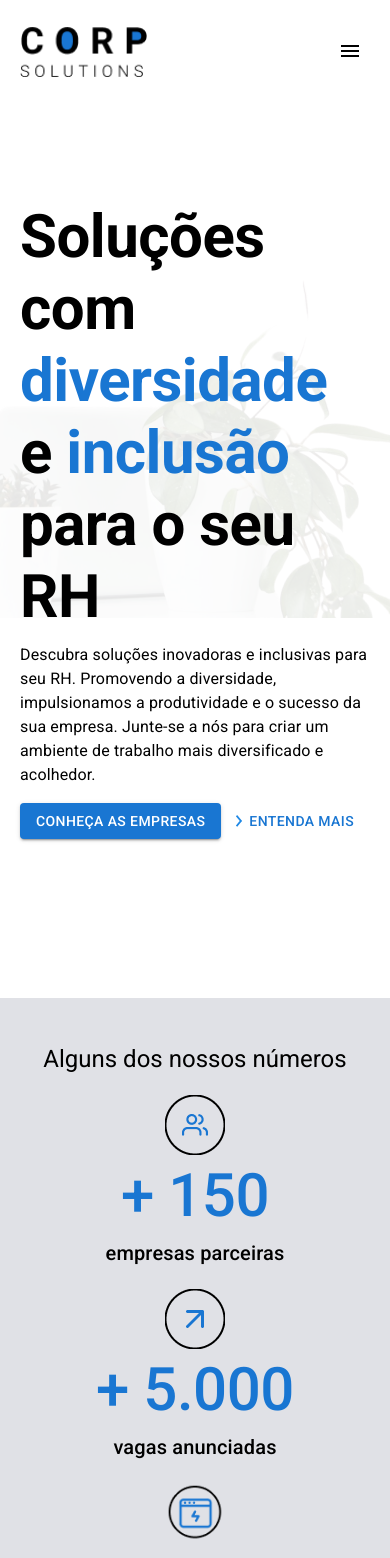
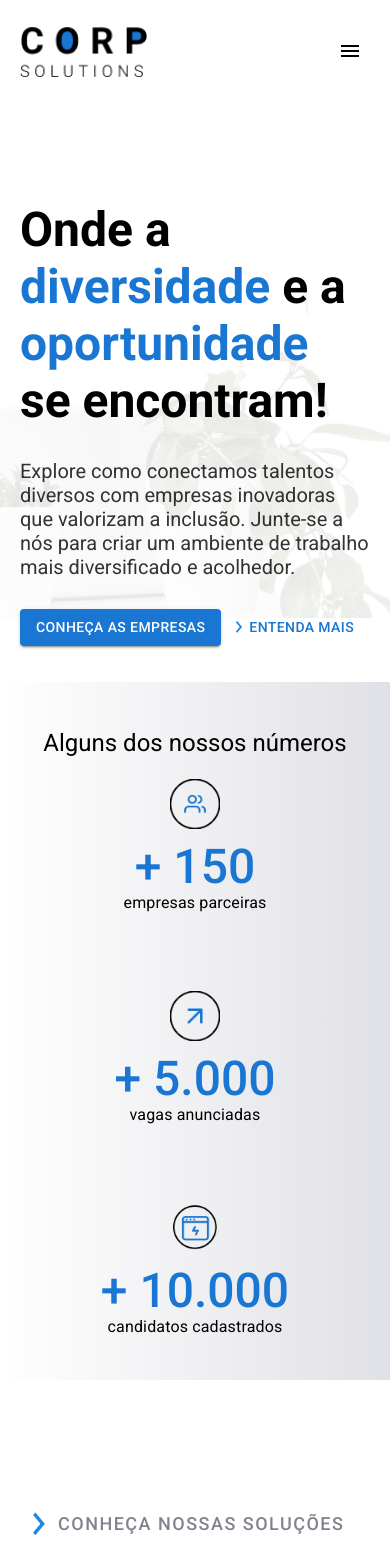
Before and after one commit to anjosdelacerda/corp-solutions, a React (Vite) app: page / in a window 390 px wide. Shown: the top 1558 px of the page. Built offline with nearby package versions, Linux system fonts and the light colour scheme.

Commit message:
att responsividade

```diff
--- a/src/components/stats/stats.tsx
+++ b/src/components/stats/stats.tsx
@@ -13,13 +13,20 @@ const Stats = ({ image, numbers, resources }: IStats) => {
       display={"flex"}
       flexDirection={"column"}
       alignItems={"center"}
-      gap={"5px"}
+      // gap={"5px"}
     >
-      <img src={image} alt="" width={"60px"} />
-      <Typography variant="h2" fontWeight={"medium"} color={"#1976d2"}>
+      <img
+        src={image}
+        alt="Ícones"
+        width={"50px"}
+        style={{ marginBottom: "10px" }}
+      />
+      <Typography variant="h3" fontWeight={"medium"} color={"#1976d2"}>
         + {numbers}
       </Typography>
-      <Typography variant="h6">{resources}</Typography>
+      <Typography variant="subtitle1" style={{ lineHeight: 1 }}>
+        {resources}
+      </Typography>
     </Box>
   );
 };
--- a/src/layout/footer/footer.tsx
+++ b/src/layout/footer/footer.tsx
@@ -14,9 +14,8 @@ const Footer = () => {
       alignItems={"center"}
       justifyContent={"center"}
       bgcolor={"#E0E1E6"}
-      marginTop={20}
-      paddingTop={"45px"}
-      paddingBottom={"45px"}
+      height={"125px"}
+      marginTop={"100px"}
     >
       <Box
         display={"flex"}
--- a/src/layout/nav/nav.tsx
+++ b/src/layout/nav/nav.tsx
@@ -13,7 +13,7 @@ import logoCorpSolutions from "../../assets/logos/corp-solutions.png";
 
 const Nav = () => {
   const theme = useTheme();
-  const isMobile = useMediaQuery(theme.breakpoints.down("sm"));
+  const isMobile = useMediaQuery(theme.breakpoints.down("md"));
   const [openDrawer, setOpenDrawer] = useState(false);
 
   const toggleDrawer = () => {
@@ -58,7 +58,7 @@ const Nav = () => {
       )}
 
       <Drawer anchor="right" open={openDrawer} onClose={toggleDrawer}>
-        <Stack spacing={4} direction="column" padding={2}>
+        <Stack spacing={4} direction="column" padding={6}>
           <Button variant="text" href="/">
             Início
           </Button>
--- a/src/layout/sections/header/header.tsx
+++ b/src/layout/sections/header/header.tsx
@@ -1,4 +1,4 @@
-import { Box, Button, Typography } from "@mui/material";
+import { Box, Button } from "@mui/material";
 import headerImage from "../../../assets/cand-header.png";
 import arrowRight from "../../../assets/icons/arrow-right.png";
 
@@ -25,16 +25,16 @@ const Header = () => {
           marginTop={"100px"}
           zIndex={"1"}
         >
-          <Typography variant="h2" fontWeight={"bold"}>
-            Soluções com <span style={{ color: "#1976D2" }}>diversidade</span> e{" "}
-            <span style={{ color: "#1976D2" }}>inclusão</span> para o seu RH
-          </Typography>
-          <Typography variant="body1" gutterBottom>
-            Descubra soluções inovadoras e inclusivas para seu RH. Promovendo a
-            diversidade, impulsionamos a produtividade e o sucesso da sua
-            empresa. Junte-se a nós para criar um ambiente de trabalho mais
-            diversificado e acolhedor.
-          </Typography>
+          <h1 className="title">
+            Onde a <span style={{ color: "#1976D2" }}>diversidade</span> e a{" "}
+            <span style={{ color: "#1976D2" }}> oportunidade</span> se
+            encontram!
+          </h1>
+          <h3 className="subtitle">
+            Explore como conectamos talentos diversos com empresas inovadoras
+            que valorizam a inclusão. Junte-se a nós para criar um ambiente de
+            trabalho mais diversificado e acolhedor.
+          </h3>
           <Box>
             <Button variant="contained" href="#partners">
               Conheça as empresas
--- a/src/layout/sections/stats-bar/statsBar.tsx
+++ b/src/layout/sections/stats-bar/statsBar.tsx
@@ -9,10 +9,13 @@ const StatsBar = () => {
     <Box
       display={"flex"}
       justifyContent={"center"}
-      bgcolor={"#E0E1E6"}
-      marginTop={"159px"}
+      marginTop={"36px"}
       paddingTop={"45px"}
       paddingBottom={"45px"}
+      sx={{
+        background:
+          "linear-gradient(90deg, rgba(255,255,255,1) 0%, rgba(224,225,230,1) 100%, rgba(224,225,230,1) 100%)",
+      }}
     >
       <Box
         display={"flex"}
@@ -27,7 +30,7 @@ const StatsBar = () => {
           display={"flex"}
           flexWrap={"wrap"}
           justifyContent={"center"}
-          gap={"20px"}
+          gap={"80px"}
         >
           <Stats image={users} numbers={"150"} resources="empresas parceiras" />
           <Stats
--- a/src/pages/home/home.css
+++ b/src/pages/home/home.css
@@ -1,5 +1,17 @@
 .stats-bar {
   justify-content: space-between;
+}
+
+.title {
+  font-size: 55px;
+  font-weight: bold;
+  margin: 0;
+}
+
+.subtitle {
+  font-size: 24px;
+  color: #000000cc;
+  font-weight: normal;
 }
 
 @media (max-width: 1600px) {
@@ -65,3 +77,13 @@
     justify-content: center;
   }
 }
+
+@media (max-width: 757px) {
+  .title {
+    font-size: 48px;
+  }
+
+  .subtitle {
+    font-size: 20px;
+  }
+}
```
